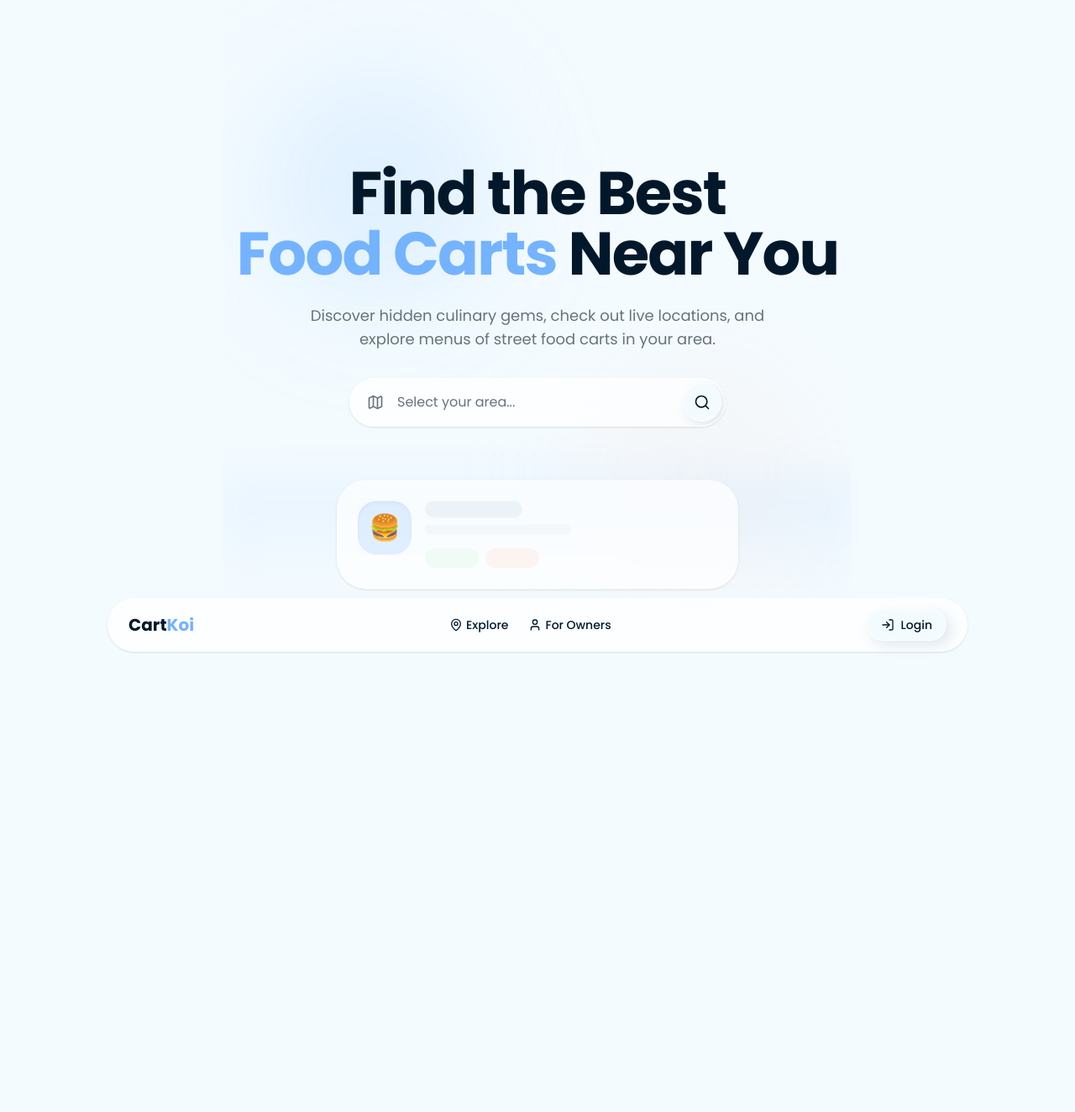
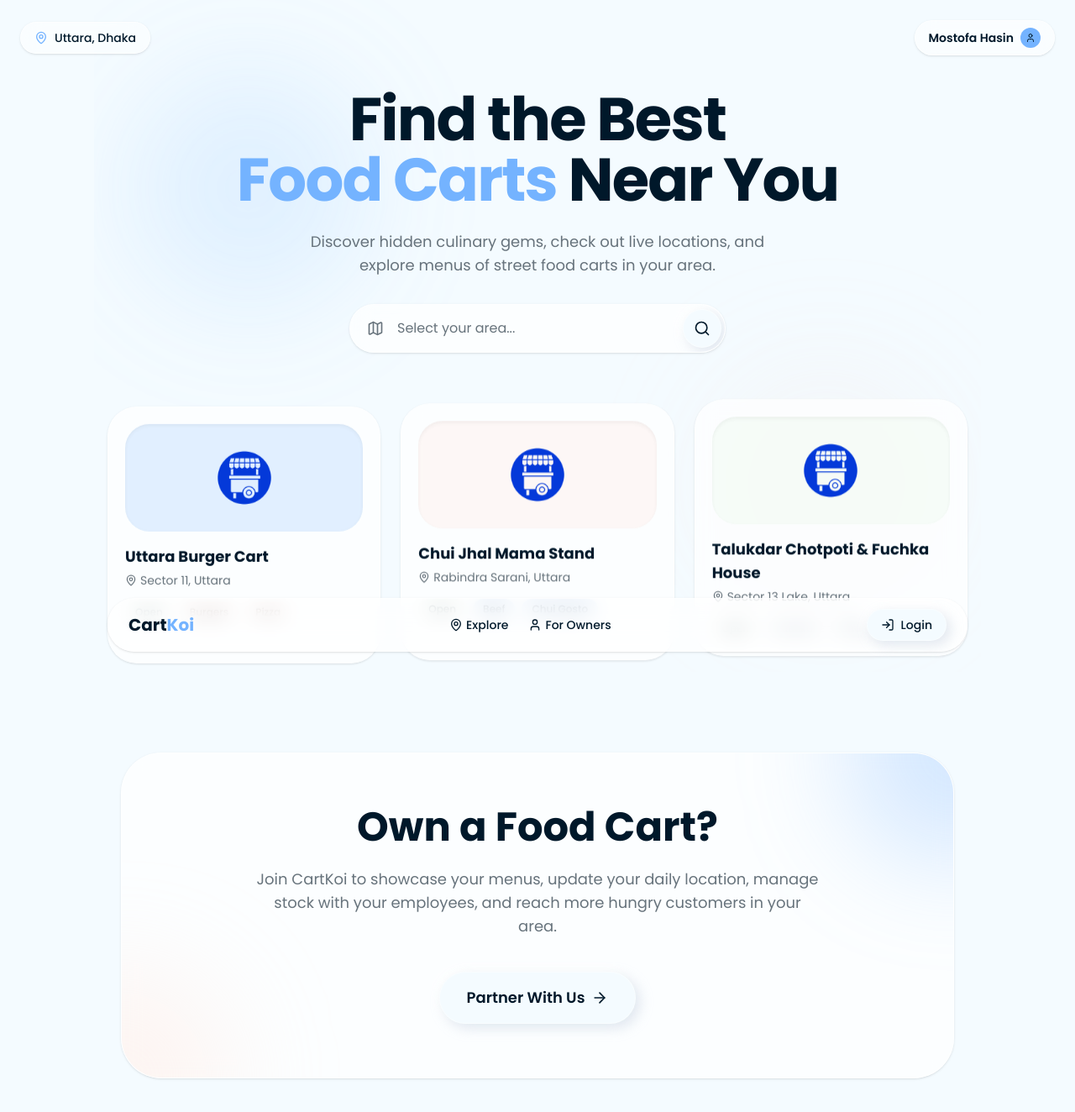
Before and after one commit to Mostofa-Hasin-Mahdi/CartKoi, a Next.js app in the folder client/: page / in a window 1280 px wide. Shown: the top 1324 px of the page at 84% size. Before the commit the page ends 800 px from the top, so only its background shows below. Built offline with nearby package versions, Linux system fonts and the light colour scheme.

Commit message:
Adjustments to hero section; Top bar added; fixed a visual bug in mobile view for bottom nav bar; cart.png logo asset added as default logo for all carts

```diff
--- a/client/src/app/globals.css
+++ b/client/src/app/globals.css
@@ -195,7 +195,7 @@
 }
 
 @keyframes float {
-  0% { transform: translateY(0px); }
-  50% { transform: translateY(-10px); }
-  100% { transform: translateY(0px); }
+  0% { transform: translate3d(0, 0px, 0); }
+  50% { transform: translate3d(0, -10px, 0); }
+  100% { transform: translate3d(0, 0px, 0); }
 }
--- a/client/src/app/page.tsx
+++ b/client/src/app/page.tsx
@@ -1,20 +1,25 @@
 import NavBar from "@/components/NavBar";
 import Hero from "@/components/Hero";
+import OwnerCTA from "@/components/OwnerCTA";
+import TopBar from "@/components/TopBar";
 
 export default function Home() {
   return (
     // main wrapper for the landing page
     <main className="flex min-h-screen flex-col items-center justify-between">
       {/*
-        We render the NavBar which is fixed to the top.
-        Then we render the Hero section below it.
+        TopBar shows Location and Username
+      */}
+      <TopBar />
+
+      {/*
+        We render the NavBar which is fixed to the bottom dock.
       */}
       <NavBar />
+
+      {/* Landing page sections */}
       <Hero />
-
-      {/*
-        Phase 3 components (Features, OwnerCTA) will go here soon!
-      */}
+      <OwnerCTA />
     </main>
   );
 }
--- a/client/src/components/Hero.tsx
+++ b/client/src/components/Hero.tsx
@@ -1,7 +1,10 @@
 "use client";
 
 import { motion } from "framer-motion";
-import { Search, Map } from "lucide-react";
+import { Search, Map, MapPin } from "lucide-react";
+
+import Image from "next/image";
+import cartImage from "@/assets/cart.png";
 
 export default function Hero() {
   return (
@@ -14,8 +17,8 @@ export default function Hero() {
         We use soft colored circular divs with heavy blur to create a dreamy background.
         This enhances the glassmorphism aesthetic.
       */}
-      <div className="absolute top-20 left-10 w-72 h-72 bg-primary/20 rounded-full mix-blend-multiply filter blur-3xl opacity-70 animate-float" />
-      <div className="absolute bottom-20 right-10 w-72 h-72 bg-secondary/20 rounded-full mix-blend-multiply filter blur-3xl opacity-70 animate-float" style={{ animationDelay: '2s' }} />
+      <div className="absolute top-20 left-10 w-72 h-72 bg-primary/20 rounded-full mix-blend-multiply filter blur-3xl opacity-70 animate-float hidden md:block" />
+      <div className="absolute bottom-20 right-10 w-72 h-72 bg-secondary/20 rounded-full mix-blend-multiply filter blur-3xl opacity-70 animate-float hidden md:block" style={{ animationDelay: '2s' }} />
 
       <div className="relative z-10 text-center max-w-3xl mx-auto space-y-6">
         <motion.h1
@@ -60,31 +63,62 @@ export default function Hero() {
         </motion.div>
       </div>
 
-      {/* Floating 3D Widget Cart (Visual hook) */}
+      {/* Cart Listings (Uttara Locations) */}
       <motion.div
-        initial={{ opacity: 0, scale: 0.8 }}
-        animate={{ opacity: 1, scale: 1 }}
+        initial={{ opacity: 0, y: 30 }}
+        animate={{ opacity: 1, y: 0 }}
         transition={{ duration: 0.8, delay: 0.4 }}
-        className="mt-16 relative w-full max-w-4xl"
+        className="mt-16 w-full max-w-5xl z-10"
       >
-        {/* We use our animate-float class from globals.css for continuous motion */}
-        <div className="glass-panel p-6 rounded-3xl mx-auto w-full md:w-2/3 animate-float relative z-10 border-white/60 shadow-xl">
-          <div className="flex items-start gap-4">
-            <div className="w-16 h-16 rounded-xl bg-primary/20 flex items-center justify-center shadow-inner">
-               <span className="text-3xl">🍔</span>
+        <div className="grid grid-cols-1 md:grid-cols-3 gap-6">
+          {/* Cart 1 */}
+          <div className="glass-panel p-5 rounded-3xl animate-float border-white/60 shadow-lg hover:-translate-y-2 transition-transform cursor-pointer">
+            <div className="w-full h-32 bg-primary/20 rounded-2xl mb-4 overflow-hidden relative shadow-inner">
+              <Image src={cartImage} alt="Cart Logo" fill className="object-contain p-4" />
             </div>
-            <div className="flex-1 space-y-2">
-              <div className="h-5 w-1/3 bg-muted rounded-md" />
-              <div className="h-3 w-1/2 bg-muted/60 rounded-md" />
-              <div className="flex gap-2 mt-4">
-                <div className="h-6 w-16 bg-tertiary/30 rounded-full" />
-                <div className="h-6 w-16 bg-secondary/30 rounded-full" />
-              </div>
+            <h3 className="font-bold text-foreground text-lg">Uttara Burger Cart</h3>
+            <p className="text-sm text-muted-foreground flex items-center gap-1 mt-1">
+              <MapPin size={14} /> Sector 11, Uttara
+            </p>
+            <div className="mt-4 flex gap-2">
+              <span className="px-3 py-1 bg-tertiary/20 text-tertiary-foreground text-xs rounded-full font-medium">Open</span>
+              <span className="px-3 py-1 bg-secondary/20 text-secondary-foreground text-xs rounded-full font-medium">Burgers</span>
+              <span className="px-3 py-1 bg-secondary/20 text-secondary-foreground text-xs rounded-full font-medium">Pizza</span>
+            </div>
+          </div>
+
+          {/* Cart 2 */}
+          <div className="glass-panel p-5 rounded-3xl animate-float border-white/60 shadow-lg hover:-translate-y-2 transition-transform cursor-pointer" style={{ animationDelay: '1s' }}>
+            <div className="w-full h-32 bg-secondary/20 rounded-2xl mb-4 overflow-hidden relative shadow-inner flex items-center justify-center">
+              <Image src={cartImage} alt="Cart Logo" fill className="object-contain p-4" />
+            </div>
+            <h3 className="font-bold text-foreground text-lg">Chui Jhal Mama Stand</h3>
+            <p className="text-sm text-muted-foreground flex items-center gap-1 mt-1">
+              <MapPin size={14} /> Rabindra Sarani, Uttara
+            </p>
+            <div className="mt-4 flex gap-2">
+              <span className="px-3 py-1 bg-tertiary/20 text-tertiary-foreground text-xs rounded-full font-medium">Open</span>
+              <span className="px-3 py-1 bg-primary/20 text-primary-foreground text-xs rounded-full font-medium">Beef</span>
+              <span className="px-3 py-1 bg-primary/20 text-primary-foreground text-xs rounded-full font-medium">Chui Gosto</span>
+            </div>
+          </div>
+
+          {/* Cart 3 */}
+          <div className="glass-panel p-5 rounded-3xl animate-float border-white/60 shadow-lg hover:-translate-y-2 transition-transform cursor-pointer" style={{ animationDelay: '2s' }}>
+            <div className="w-full h-32 bg-tertiary/20 rounded-2xl mb-4 overflow-hidden relative shadow-inner flex items-center justify-center">
+              <Image src={cartImage} alt="Cart Logo" fill className="object-contain p-4" />
+            </div>
+            <h3 className="font-bold text-foreground text-lg">Talukdar Chotpoti & Fuchka House</h3>
+            <p className="text-sm text-muted-foreground flex items-center gap-1 mt-1">
+              <MapPin size={14} /> Sector 13 Lake, Uttara
+            </p>
+            <div className="mt-4 flex gap-2">
+              <span className="px-3 py-1 bg-tertiary/20 text-tertiary-foreground text-xs rounded-full font-medium">Open</span>
+              <span className="px-3 py-1 bg-muted text-muted-foreground text-xs rounded-full font-medium">Fuchka</span>
+              <span className="px-3 py-1 bg-muted text-muted-foreground text-xs rounded-full font-medium">Chotpoti</span>
             </div>
           </div>
         </div>
-        {/* Decorative backdrop for the widget */}
-        <div className="absolute top-1/2 left-1/2 -translate-x-1/2 -translate-y-1/2 w-[110%] h-[110%] bg-gradient-to-b from-primary/10 to-transparent rounded-[3rem] -z-10 blur-xl" />
       </motion.div>
     </section>
   );
--- a/client/src/components/NavBar.tsx
+++ b/client/src/components/NavBar.tsx
@@ -22,12 +22,12 @@ export default function NavBar() {
         </Link>
       </div>
 
-      <nav className="hidden md:flex items-center gap-6">
-        <Link href="#explore" className="text-sm font-medium hover:text-primary transition-colors flex items-center gap-1">
-          <MapPin size={16} /> Explore
+      <nav className="flex items-center gap-3 md:gap-6">
+        <Link href="#explore" className="text-xs md:text-sm font-medium hover:text-primary transition-colors flex items-center gap-1">
+          <MapPin size={16} /> <span className="hidden sm:inline">Explore</span>
         </Link>
-        <Link href="#owners" className="text-sm font-medium hover:text-primary transition-colors flex items-center gap-1">
-          <User size={16} /> For Owners
+        <Link href="#owners" className="text-xs md:text-sm font-medium hover:text-primary transition-colors flex items-center gap-1">
+          <User size={16} /> <span className="hidden sm:inline">For Owners</span>
         </Link>
       </nav>
 
--- /dev/null
+++ b/client/src/components/OwnerCTA.tsx
@@ -0,0 +1,38 @@
+"use client";
+
+import { motion } from "framer-motion";
+import Link from "next/link";
+import { ArrowRight } from "lucide-react";
+
+export default function OwnerCTA() {
+  return (
+    <section id="owners" className="w-full max-w-5xl mx-auto py-24 px-4 mb-24">
+      <motion.div
+        initial={{ opacity: 0, scale: 0.95 }}
+        whileInView={{ opacity: 1, scale: 1 }}
+        viewport={{ once: true }}
+        transition={{ duration: 0.6 }}
+        // A large glass panel to draw attention
+        className="glass-panel p-10 md:p-16 rounded-[3rem] text-center relative overflow-hidden"
+      >
+        {/* Decorative background blur inside the card - Hidden on mobile to prevent lag */}
+        <div className="absolute top-0 right-0 w-64 h-64 bg-primary/30 rounded-full blur-3xl -z-10 translate-x-1/2 -translate-y-1/2 hidden md:block" />
+        <div className="absolute bottom-0 left-0 w-64 h-64 bg-secondary/30 rounded-full blur-3xl -z-10 -translate-x-1/2 translate-y-1/2 hidden md:block" />
+
+        <h2 className="text-3xl md:text-5xl font-bold text-foreground mb-6">
+          Own a Food Cart?
+        </h2>
+        <p className="text-lg text-muted-foreground max-w-2xl mx-auto mb-10">
+          Join CartKoi to showcase your menus, update your daily location, manage stock with your employees, and reach more hungry customers in your area.
+        </p>
+
+        <Link
+          href="/register-cart"
+          className="inline-flex items-center gap-2 px-8 py-4 rounded-full neumorph-flat bg-primary text-primary-foreground font-semibold text-lg hover:neumorph-pressed transition-shadow"
+        >
+          Partner With Us <ArrowRight size={20} />
+        </Link>
+      </motion.div>
+    </section>
+  );
+}
--- /dev/null
+++ b/client/src/components/TopBar.tsx
@@ -0,0 +1,23 @@
+"use client";
+
+import { MapPin, User } from "lucide-react";
+
+export default function TopBar() {
+  return (
+    <div className="absolute top-0 left-0 w-full p-4 md:p-6 flex justify-between items-center z-50">
+      {/* Location Top Left */}
+      <div className="flex items-center gap-1.5 md:gap-2 text-foreground font-medium bg-white/50 backdrop-blur-md px-3 py-1.5 md:px-4 md:py-2 rounded-full border border-white/60 shadow-sm text-xs md:text-sm">
+        <MapPin size={16} className="text-primary" />
+        <span className="whitespace-nowrap">Uttara, Dhaka</span>
+      </div>
+
+      {/* Username Pill Top Right */}
+      <div className="flex items-center gap-1.5 md:gap-2 bg-white/50 backdrop-blur-md px-3 py-1.5 md:px-4 md:py-2 rounded-full border border-white/60 shadow-sm">
+        <span className="text-xs md:text-sm font-semibold text-foreground whitespace-nowrap overflow-hidden text-ellipsis max-w-[80px] md:max-w-none">Mostofa Hasin</span>
+        <div className="w-5 h-5 md:w-6 md:h-6 rounded-full bg-primary flex shrink-0 items-center justify-center text-primary-foreground">
+          <User size={12} />
+        </div>
+      </div>
+    </div>
+  );
+}
```
Also changed, not shown: client/src/components/Features.tsx (added, +55 -0 lines), client/public/burger.png (added), client/src/assets/cart.png (added).
